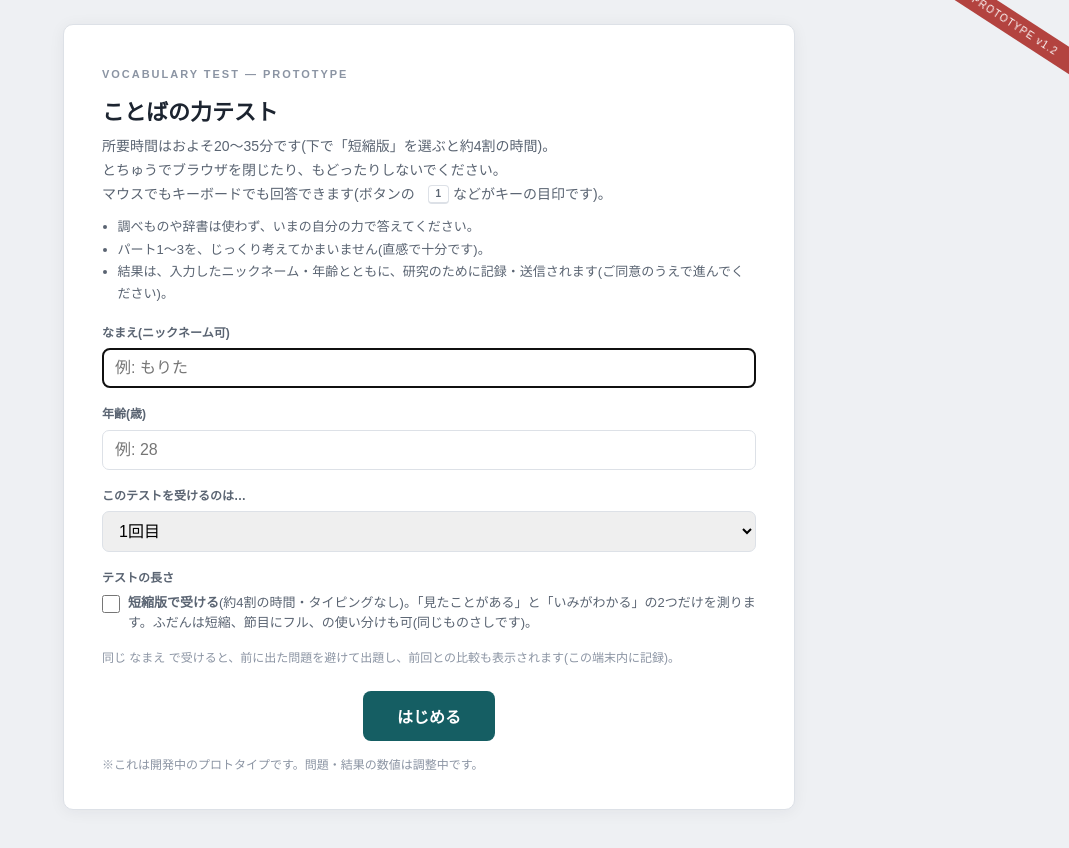
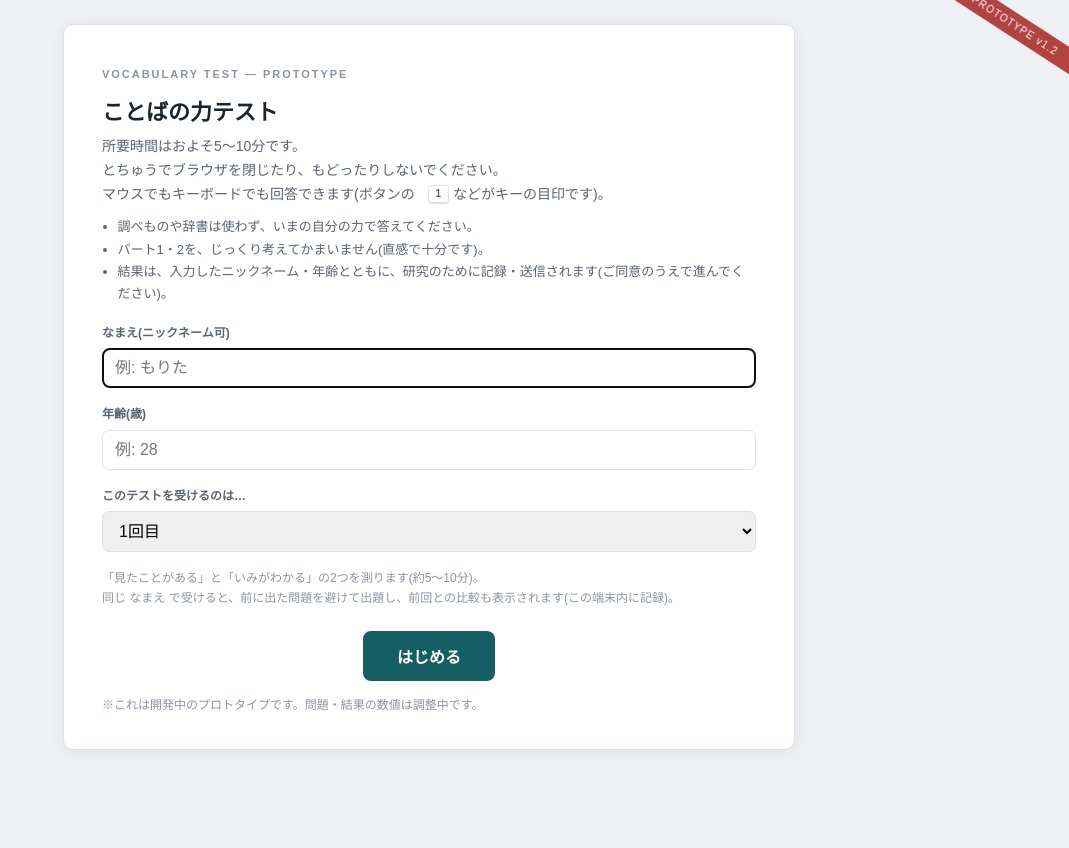
Before and after one commit to ranboo159/kotoba-test, a plain HTML site: page index.html in a window 1280 px wide. Shown: the whole page, without its empty margins (211-1280 px from the left). After the commit the page ends 810 px from the top, so only its background shows below. Drawn offline with Linux system fonts and the light colour scheme.

Commit message:
短縮版のみに変更(フル版の選択を一旦オフ)・所要時間表記を更新
Co-Authored-By: Claude Opus 4.8 (1M context) <noreply@anthropic.com>

```diff
--- a/index.html
+++ b/index.html
@@ -289,12 +289,12 @@ function showIntro(){
   scr().innerHTML = `
     <div class="tag">VOCABULARY TEST — PROTOTYPE</div>
     <h1>ことばの力テスト</h1>
-    <p class="lead">所要時間はおよそ20〜35分です(下で「短縮版」を選ぶと約4割の時間)。<br>
+    <p class="lead">所要時間はおよそ5〜10分です。<br>
     とちゅうでブラウザを閉じたり、もどったりしないでください。<br>
     マウスでもキーボードでも回答できます(ボタンの <span class="kbd">1</span> などがキーの目印です)。</p>
     <ul style="font-size:13px;color:var(--sub);margin:0 0 18px 1.2em;">
       <li>調べものや辞書は使わず、いまの自分の力で答えてください。</li>
-      <li>パート1〜3を、じっくり考えてかまいません(直感で十分です)。</li>
+      <li>パート1・2を、じっくり考えてかまいません(直感で十分です)。</li>
       <li>結果は、入力したニックネーム・年齢とともに、研究のために記録・送信されます(ご同意のうえで進んでください)。</li>
     </ul>
     <div class="field"><label>なまえ(ニックネーム可)</label><input type="text" id="f-name" maxlength="20" placeholder="例: もりた"></div>
@@ -302,12 +302,7 @@ function showIntro(){
       <input type="number" id="f-age" min="5" max="120" inputmode="numeric" placeholder="例: 28"></div>
     <div class="field"><label>このテストを受けるのは…</label>
       <select id="f-session"><option value="1">1回目</option><option value="2">2回目</option><option value="3">3回目</option><option value="4">4回目</option><option value="5">5回目以降</option></select></div>
-    <div class="field"><label>テストの長さ</label>
-      <label style="font-weight:400;font-size:13px;color:var(--sub);display:flex;align-items:flex-start;gap:8px;cursor:pointer;line-height:1.5;">
-        <input type="checkbox" id="f-short" style="width:18px;height:18px;margin-top:2px;flex:none;">
-        <span><b>短縮版で受ける</b>(約4割の時間・タイピングなし)。「見たことがある」と「いみがわかる」の2つだけを測ります。ふだんは短縮、節目にフル、の使い分けも可(同じものさしです)。</span>
-      </label></div>
-    <p class="note">同じ なまえ で受けると、前に出た問題を避けて出題し、前回との比較も表示されます(この端末内に記録)。</p>
+    <p class="note">「見たことがある」と「いみがわかる」の2つを測ります(約5〜10分)。<br>同じ なまえ で受けると、前に出た問題を避けて出題し、前回との比較も表示されます(この端末内に記録)。</p>
     <div class="center" style="margin-top:22px;"><button class="btn" id="b-start">はじめる</button></div>
     <p class="note">※これは開発中のプロトタイプです。問題・結果の数値は調整中です。</p>`;
   setKeys({});   // この画面ではEnterで進めない(名前のIME確定Enterが誤発火するため。進むのは「はじめる」ボタンのみ)
@@ -318,12 +313,11 @@ function showIntro(){
     if(!name||!age){alert('なまえと年齢を入れてください');return;}
     if(isNaN(+age)||+age<5||+age>120){alert('年齢は数字で入れてください(例: 28)');return;}
     lk=true;
-    S.short = !!($('#f-short')&&$('#f-short').checked);
+    S.short = true;   // 短縮版のみで運用。フル版に戻すには f-short チェックボックスを復活し、この行を S.short=!!(...checked) に戻す
     S.meta={name,age:+age,session:+$('#f-session').value,short:S.short,ua:navigator.userAgent,ts:new Date().toISOString(),touch:('ontouchstart' in window)};
     S.form = S.meta.session===1 ? 'A':'B';
     guardOn=true;
-    if(S.short){ S.mode='typed'; showPartIntro(1); }   // 短縮版: じゅんび(タイピング練習)とP3を省略
-    else showTypingCheck();
+    S.mode='typed'; showPartIntro(1);   // 短縮版: じゅんび(タイピング練習)とP3(つかいこなせる)を省略
   };
   setTimeout(()=>{const f=$('#f-name'); if(f)f.focus();},50);
 }
```
Also changed, not shown: 1 other file.
